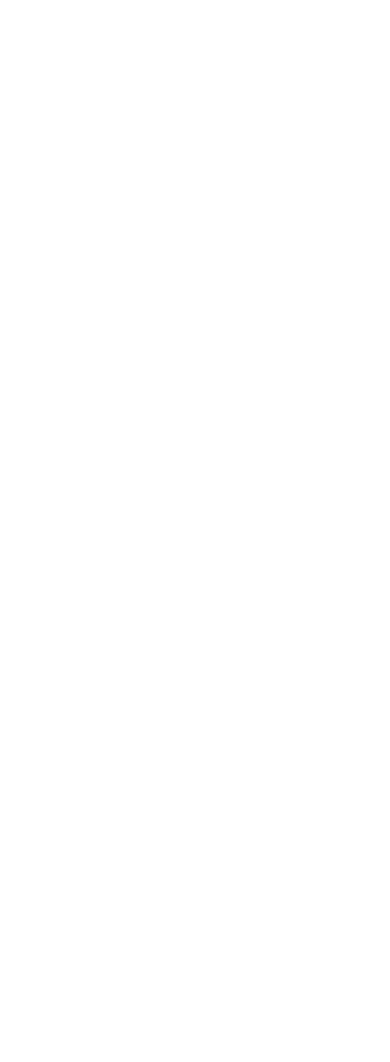
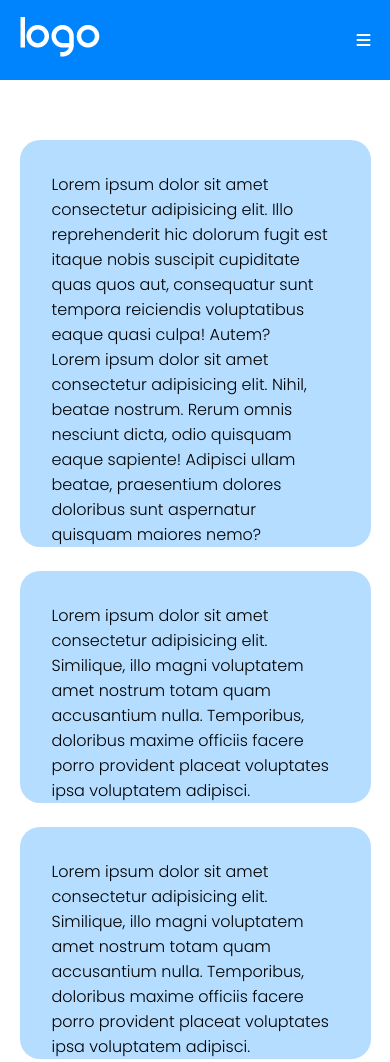
Before and after one commit to Leograzioli/htmlcss-responsive-layout, a plain HTML site: page index.html in a window 390 px wide. Shown: the top 1062 px of the page. Before the commit the page ends 844 px from the top, so only its background shows below. Drawn offline with Linux system fonts and the light colour scheme.

Commit message:
fatto header e about per tablet

```diff
--- a/css/style.css
+++ b/css/style.css
@@ -3,3 +3,84 @@
     padding: 0;
     box-sizing: border-box;
 }
+
+html {
+    font-family: 'Poppins', sans-serif;
+    font-size: 100%;
+}
+/**** COMMON ****/
+/* root  */
+:root {
+    /* color  */
+    --primary-color: #0084fd;
+    --primary-color-light: #b5ddff;
+    --violet-color: #9792e4;
+    --yellow-color: #fdc15f;
+    --black-light-color: #333333;
+
+    /* margin  */
+    --mg-bottom: 1.5rem;
+}
+
+/* layout */
+.container {
+    width: 90%;
+    margin: 0 auto;
+}
+
+/**** HEADER ****/
+header {
+    position: fixed;
+    top: 0;
+    left: 0;
+    right: 0;
+    height: 80px;
+    background-color: var(--primary-color);
+    color: white;
+}
+
+header .container {
+    height: 80px;
+    display: flex;
+    align-items: center;
+    justify-content: space-between;
+}
+
+/**** MAIN  ****/
+main {
+    margin-top: 140px;
+}
+
+#about .card {
+    padding: 2em 2em 0;
+    border-radius: 20px;
+    margin-bottom: var(--mg-bottom);
+    background-color: var(--primary-color-light);
+
+}
+
+
+/* MEDIA QUERY  */
+/* tablet  */
+@media screen and (min-width: 768px) {
+    .card-wrapper {
+        display: flex;
+        flex-wrap: wrap;
+        gap: var(--mg-bottom);
+    }
+
+    #about .card {
+        width: calc(100% / 3 - var(--mg-bottom));
+        margin: 0;
+    }
+
+    #about .card:first-child {
+        width: calc(100% / 1.5 - var(--mg-bottom) );
+    }
+
+}
+
+/* desktop */
+@media screen and (min-width: 992px) {
+
+}
--- a/index.html
+++ b/index.html
@@ -5,9 +5,63 @@
     <meta http-equiv="X-UA-Compatible" content="IE=edge">
     <meta name="viewport" content="width=device-width, initial-scale=1.0">
     <link rel="stylesheet" href="css/style.css">
+    <link rel="preconnect" href="https://fonts.googleapis.com">
+    <link rel="preconnect" href="https://fonts.gstatic.com" crossorigin>
+    <link href="https://fonts.googleapis.com/css2?family=Poppins:wght@300&display=swap" rel="stylesheet">
+    <link rel="stylesheet" href="https://cdnjs.cloudflare.com/ajax/libs/font-awesome/6.2.0/css/all.min.css" integrity="sha512-xh6O/CkQoPOWDdYTDqeRdPCVd1SpvCA9XXcUnZS2FmJNp1coAFzvtCN9BmamE+4aHK8yyUHUSCcJHgXloTyT2A==" crossorigin="anonymous" referrerpolicy="no-referrer" />
     <title>Document</title>
 </head>
 <body>
 
+    <!-- header start -->
+    <header>
+        <div class="container">
+            <div class="header-logo">
+                <img src="img/logo.png" alt="">
+            </div>
+            <div class="hamburger-menu">
+                <i class="fa-solid fa-bars"></i>
+            </div>
+        </div>
+    </header>
+
+    <!-- main start  -->
+    <main>
+
+        <!-- about section  -->
+        <section id="about">
+            <div class="container">
+                <div class="row">
+                    <div class="card-wrapper">
+
+                        <div class="card">
+                            <div class="about-txt">Lorem ipsum dolor sit amet consectetur adipisicing elit. Illo reprehenderit hic dolorum fugit est itaque nobis suscipit cupiditate quas quos aut, consequatur sunt tempora reiciendis voluptatibus eaque quasi culpa! Autem?</div>
+                            <div class="about-img">Lorem ipsum dolor sit amet consectetur adipisicing elit. Nihil, beatae nostrum. Rerum omnis nesciunt dicta, odio quisquam eaque sapiente! Adipisci ullam beatae, praesentium dolores doloribus sunt aspernatur quisquam maiores nemo?</div>
+                        </div>
+
+                        <div class="card">
+                            Lorem ipsum dolor sit amet consectetur adipisicing elit. Similique, illo magni voluptatem amet nostrum totam quam accusantium nulla. Temporibus, doloribus maxime officiis facere porro provident placeat voluptates ipsa voluptatem adipisci.
+                        </div>
+
+                        <div class="card">
+                            Lorem ipsum dolor sit amet consectetur adipisicing elit. Similique, illo magni voluptatem amet nostrum totam quam accusantium nulla. Temporibus, doloribus maxime officiis facere porro provident placeat voluptates ipsa voluptatem adipisci.
+                        </div>
+
+                        <div class="card">
+                            Lorem ipsum dolor sit amet consectetur adipisicing elit. Similique, illo magni voluptatem amet nostrum totam quam accusantium nulla. Temporibus, doloribus maxime officiis facere porro provident placeat voluptates ipsa voluptatem adipisci.
+                        </div>
+
+                        <div class="card">
+                            Lorem ipsum dolor sit amet consectetur adipisicing elit. Similique, illo magni voluptatem amet nostrum totam quam accusantium nulla. Temporibus, doloribus maxime officiis facere porro provident placeat voluptates ipsa voluptatem adipisci.
+                        </div>
+                    </div>
+                </div>
+            </div>
+        </section>
+    </main>
+
+    <!-- footer start  -->
+    <footer></footer>
+
 </body>
 </html>
```
